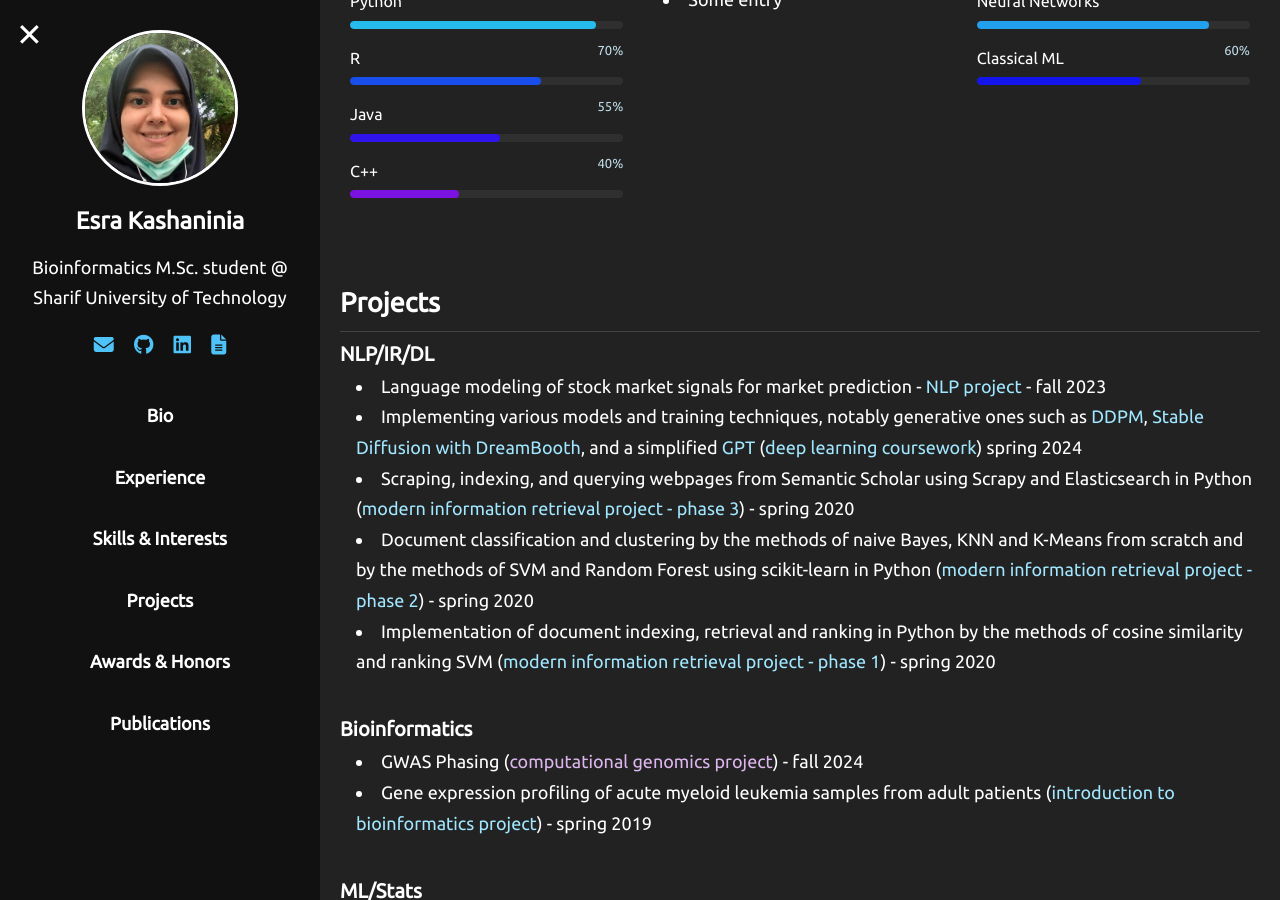
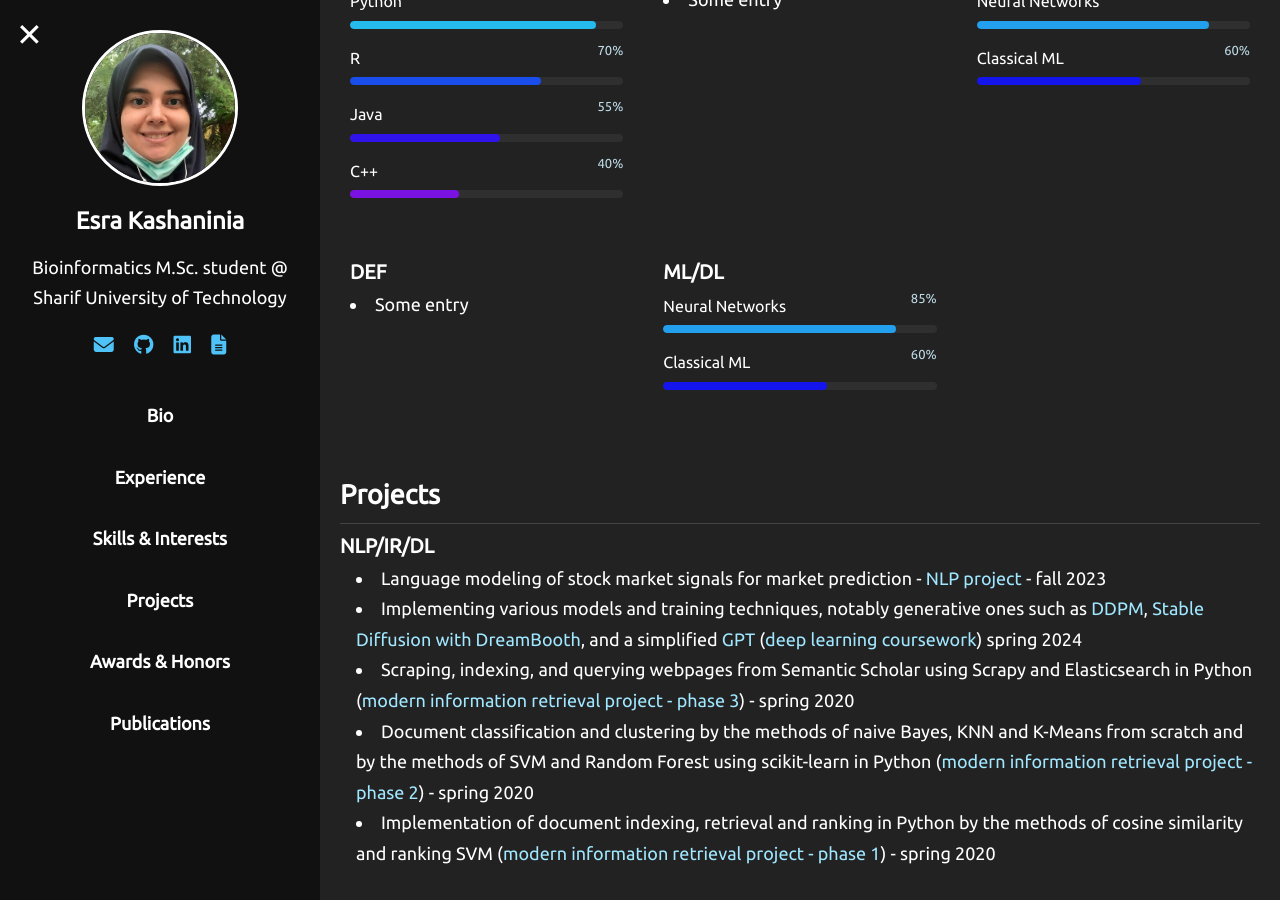
Before and after one commit to Esra-K/Esra-K.github.io, a Jekyll site: the page built from index.md, in a window 1280 px wide and 900 px high, scrolled down 642 px. Built offline with Jekyll 4.4.1, drawn with Linux system fonts in a browser that asks for light colours.

Commit message:
progress bars - part II - cont'd

```diff
--- a/index.md
+++ b/index.md
@@ -56,6 +56,25 @@ layout: default
           <li data-percent="85">Neural Networks</li>
           <li data-percent="60">Classical ML</li>
         </ul>
+      </div>
+      <!-- another box WITHOUT progress bars -->
+      <div>
+        <h3>DEF</h3>
+        <ul>
+          <li>Some entry</li>
+        </ul>
+      </div>
+
+      <!-- ML/DL box (has progress bars) -->
+      <div class="with-progress">
+        <h3>ML/DL</h3>
+        <ul>
+          <li data-percent="85">Neural Networks</li>
+          <li data-percent="60">Classical ML</li>
+        </ul>
+      </div>
+
+      <div>
       </div>
     </div>
 
```
